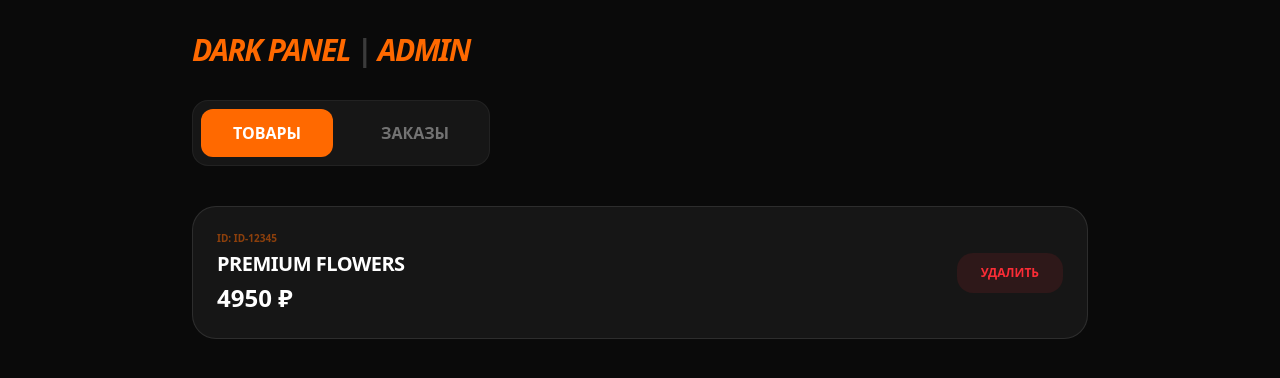
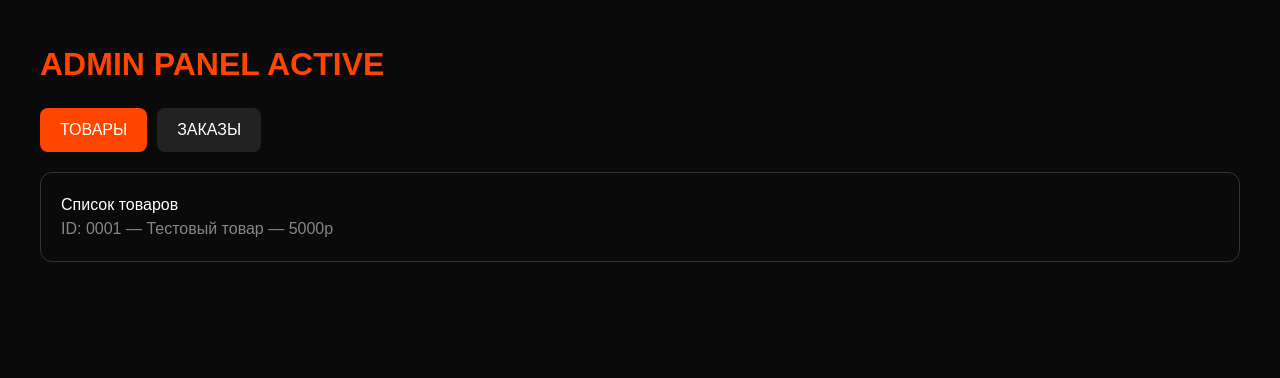
Before and after one commit to emirtyty/my-shop, a Next.js app: page /admin in a window 1280 px wide. Shown: the top 378 px of the page. Built offline with nearby package versions, Linux system fonts and the light colour scheme.

Commit message:
Emergency clean build

```diff
--- a/app/admin/page.tsx
+++ b/app/admin/page.tsx
@@ -3,56 +3,28 @@
 import React, { useState } from 'react';
 
 export default function AdminPage() {
-  const [tab, setTab] = useState<'products' | 'orders'>('products');
-
-  // Данные защищены от ошибок .slice()
-  const products = [
-    { id: "ID-12345", name: "PREMIUM FLOWERS", price: 4950 }
-  ];
+  const [tab, setTab] = useState('products');
 
   return (
-    <div className="min-h-screen bg-[#0a0a0a] text-white p-8 font-sans">
-      <div className="max-w-4xl mx-auto">
-        <h1 className="text-3xl font-black text-orange-500 mb-8 italic uppercase tracking-tighter">
-          DARK PANEL <span className="text-white/20">|</span> ADMIN
-        </h1>
+    <div style={{ background: '#0a0a0a', color: 'white', minHeight: '100vh', padding: '40px', fontFamily: 'sans-serif' }}>
+      <h1 style={{ color: '#ff4500', fontWeight: '900', fontSize: '32px' }}>ADMIN PANEL ACTIVE</h1>
 
-        <div className="flex gap-4 mb-10 bg-white/5 p-2 rounded-2xl border border-white/5 inline-flex">
-          <button
-            onClick={() => setTab('products')}
-            className={`px-8 py-3 rounded-xl font-bold transition-all ${tab === 'products' ? 'bg-orange-500 text-white' : 'text-white/40 hover:bg-white/5'}`}
-          >
-            ТОВАРЫ
-          </button>
-          <button
-            onClick={() => setTab('orders')}
-            className={`px-8 py-3 rounded-xl font-bold transition-all ${tab === 'orders' ? 'bg-orange-500 text-white' : 'text-white/40 hover:bg-white/5'}`}
-          >
-            ЗАКАЗЫ
-          </button>
+      <div style={{ display: 'flex', gap: '10px', margin: '20px 0' }}>
+        <button onClick={() => setTab('products')} style={{ padding: '10px 20px', background: tab === 'products' ? '#ff4500' : '#222', color: 'white', border: 'none', cursor: 'pointer', borderRadius: '8px' }}>ТОВАРЫ</button>
+        <button onClick={() => setTab('orders')} style={{ padding: '10px 20px', background: tab === 'orders' ? '#ff4500' : '#222', color: 'white', border: 'none', cursor: 'pointer', borderRadius: '8px' }}>ЗАКАЗЫ</button>
       </div>
 
       {tab === 'products' ? (
-          <div className="grid gap-4">
-            {products.map(p => (
-              <div key={p.id} className="bg-white/5 border border-white/10 p-6 rounded-3xl flex justify-between items-center hover:bg-white/[0.07] transition-all">
-                <div>
-                  <div className="text-[10px] font-black text-orange-500/50 mb-1">ID: {p.id}</div>
-                  <div className="text-xl font-black uppercase tracking-tight">{p.name}</div>
-                  <div className="text-2xl font-black text-white mt-1">{p.price} ₽</div>
-                </div>
-                <button className="bg-red-500/10 text-red-500 px-6 py-3 rounded-2xl font-black text-xs hover:bg-red-500 hover:text-white transition-all uppercase">
-                  Удалить
-                </button>
-              </div>
-            ))}
+        <div style={{ padding: '20px', border: '1px solid #333', borderRadius: '12px' }}>
+          <h3>Список товаров</h3>
+          <p style={{ opacity: 0.5 }}>ID: 0001 — Тестовый товар — 5000р</p>
         </div>
       ) : (
-          <div className="text-center py-20 bg-white/5 rounded-3xl border border-dashed border-white/10">
-            <p className="text-white/20 font-black uppercase tracking-widest text-sm">Список заказов пуст</p>
+        <div style={{ padding: '20px', border: '1px solid #333', borderRadius: '12px' }}>
+          <h3>Список заказов</h3>
+          <p style={{ opacity: 0.5 }}>Заказов пока нет</p>
         </div>
       )}
     </div>
-    </div>
   );
 }
```
Lines whose indentation alone changed are shown as unchanged.
